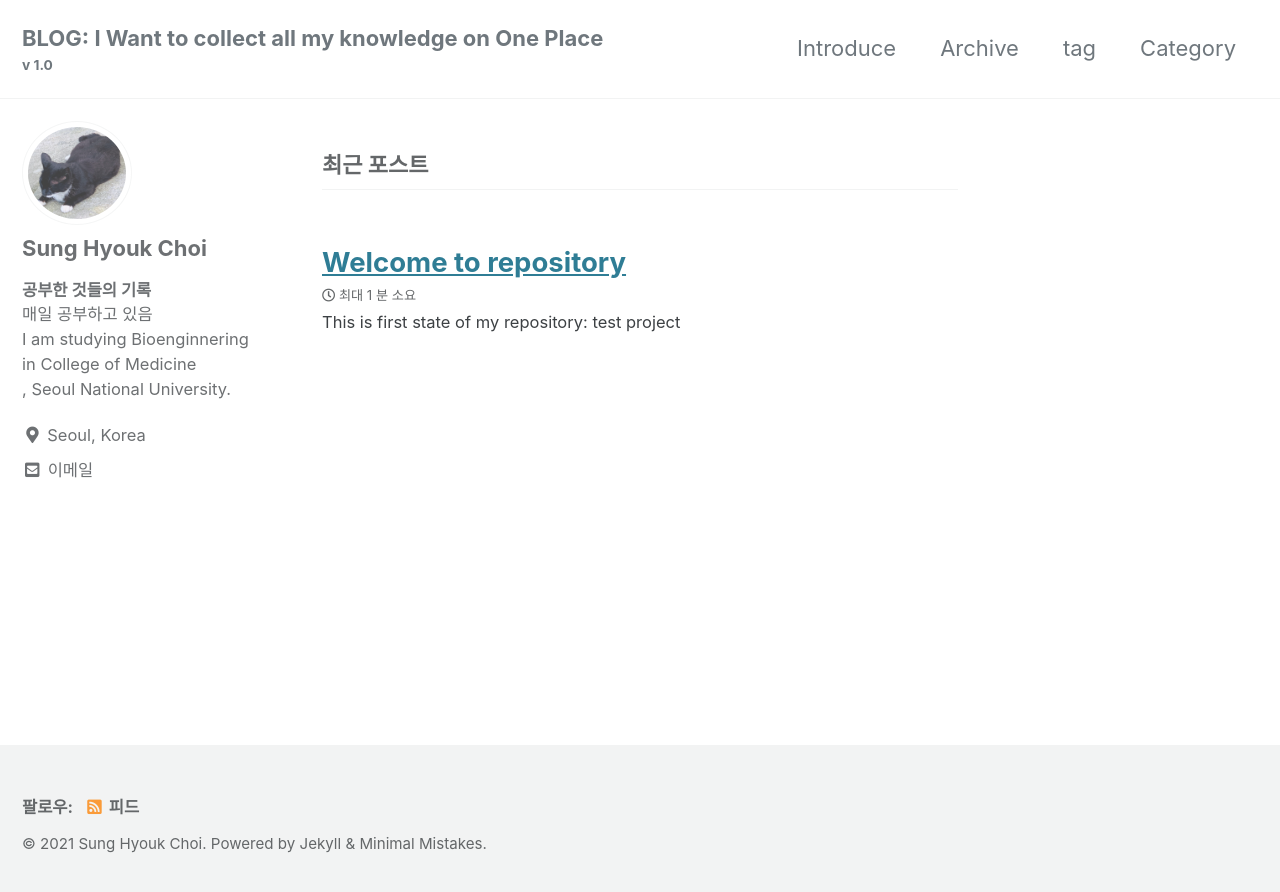
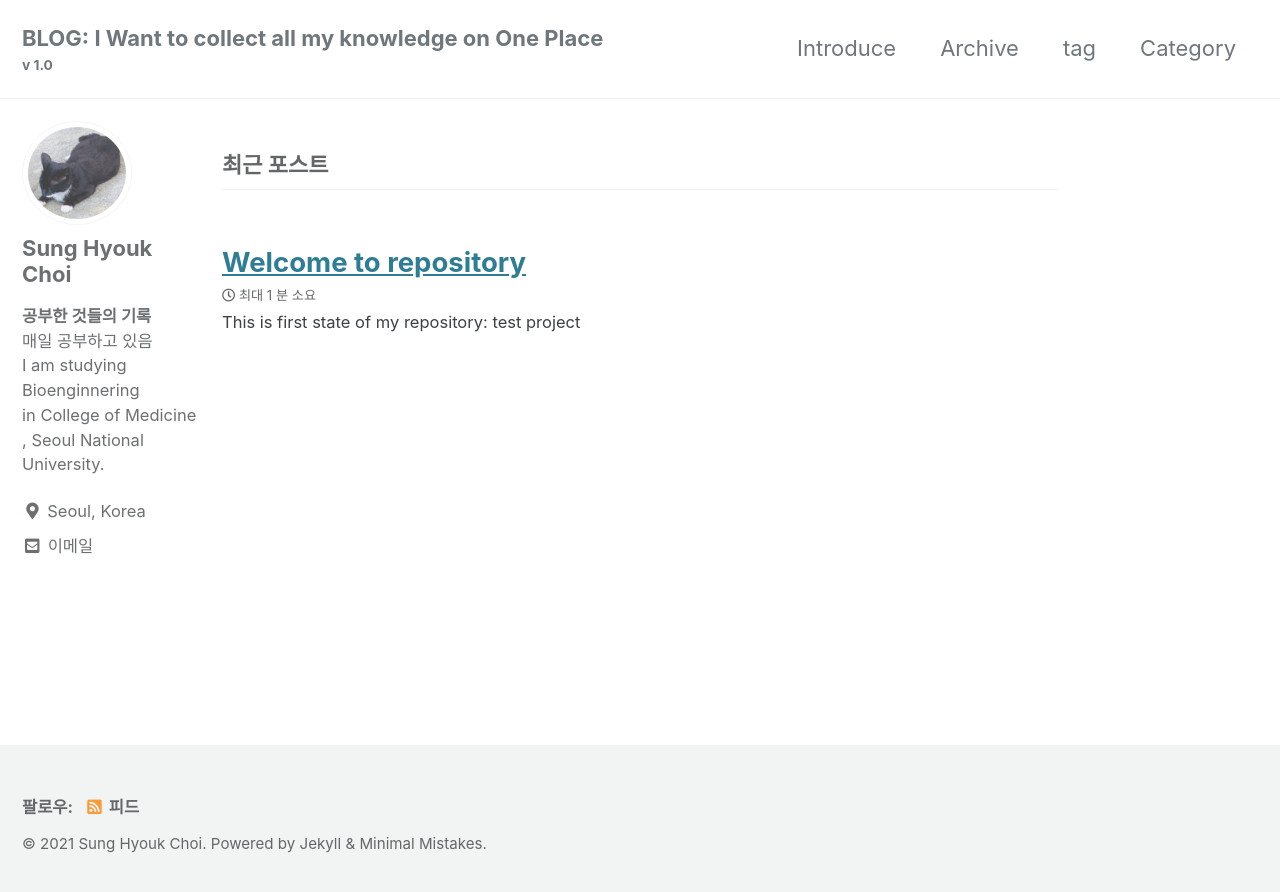
Before and after one commit to sunghyouk/sunghyouk.github.io, a Jekyll site: the page built from index.html, in a window 1280 px wide. Shown: the top 892 px of the page. Built offline with Jekyll 4.4.1, drawn with Linux system fonts in a browser that asks for light colours; cached includes are drawn as plain includes; the list of posts is cut into pages by our own code.

Commit message:
Update _variables.scss
너비 조정 Grid

```diff
--- a/_sass/minimal-mistakes/_variables.scss
+++ b/_sass/minimal-mistakes/_variables.scss
@@ -155,9 +155,9 @@ $max-width: $x-large !default;
    Grid
    ========================================================================== */
 
-$right-sidebar-width-narrow: 200px !default;
-$right-sidebar-width: 300px !default;
-$right-sidebar-width-wide: 400px !default;
+$right-sidebar-width-narrow: 100px !default; //default: 200px
+$right-sidebar-width: 200px !default; //default: 300px
+$right-sidebar-width-wide: 250px !default; //default: 400px
 
 /*
    Other
```
